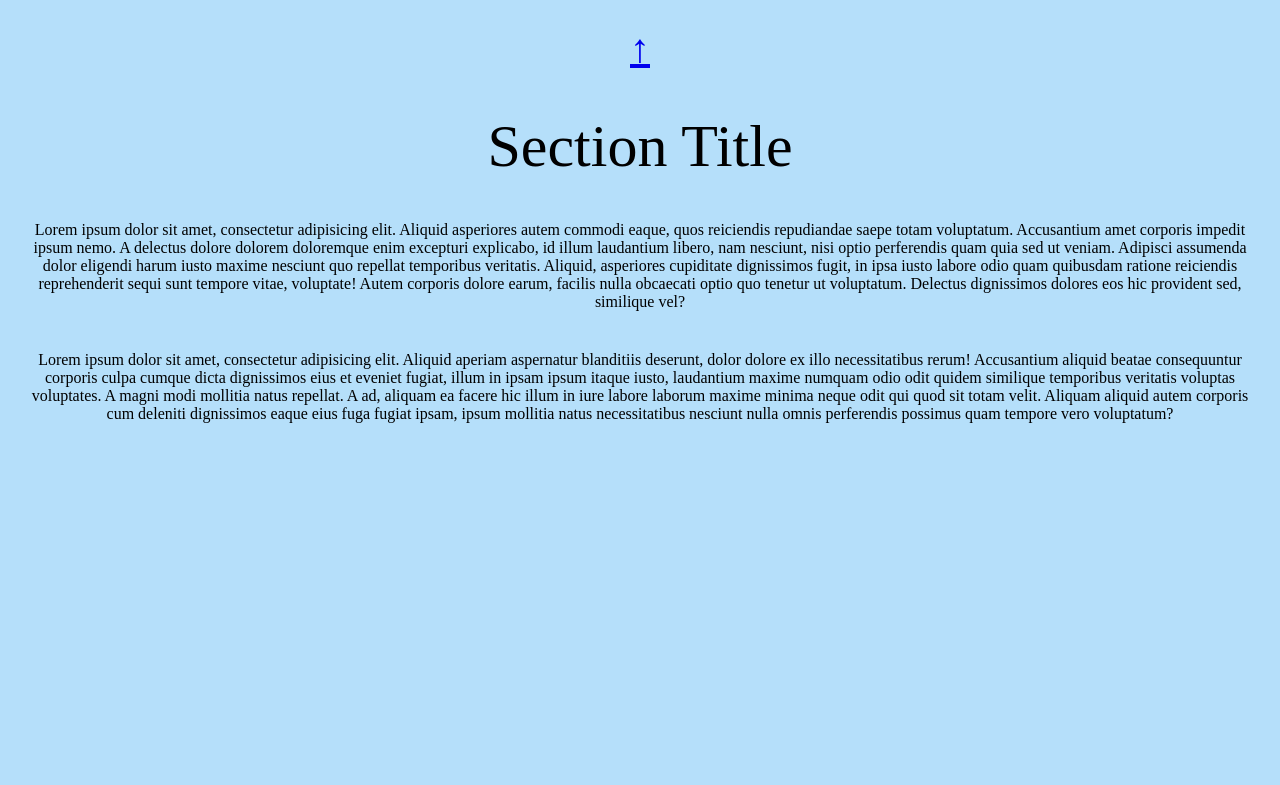
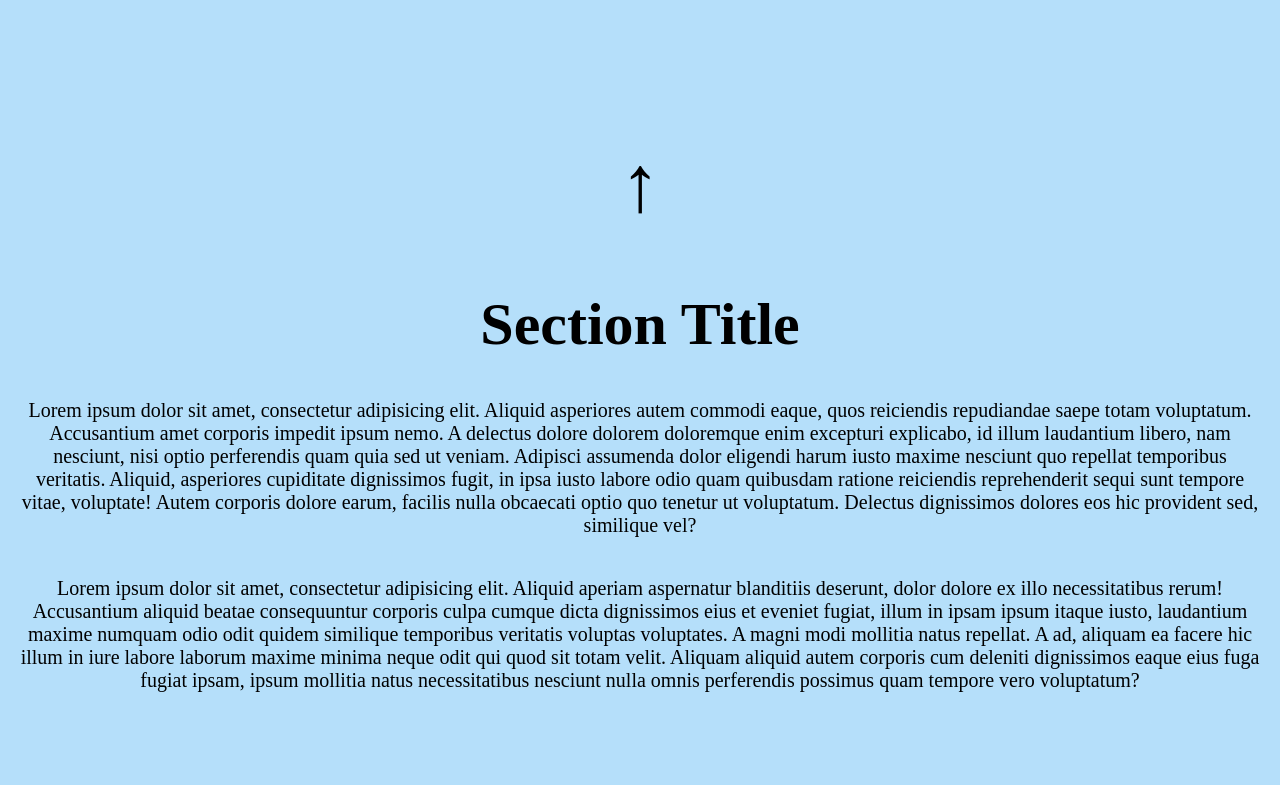
Before and after one commit to IRALAZARCHUK/may_html, a plain HTML site: page lesson4/HW4.3.html in a window 1280 px wide. Shown: the part 1615-2400 px from the top of the page. Drawn offline with Linux system fonts and the light colour scheme.

Commit message:
flashbacks

```diff
--- a/lesson4/HW4.3.html
+++ b/lesson4/HW4.3.html
@@ -15,50 +15,51 @@
             background-color: #bff6bf;
             height: 100vh;
             text-align: center;
-            padding-top: 40px;
-            padding-bottom: 40px;
         }
 
         #pink {
             background-color: #d1abc6;
             height: 100vh;
             text-align: center;
-            padding-top: 40px;
-            padding-bottom: 40px;
+
         }
 
         #blue {
             background-color: #b5dffa;
             height: 100vh;
             text-align: center;
-            padding-top: 40px;
-            padding-bottom: 40px;
+
         }
 
         .flex {
+            display: flex;
             justify-content: center;
             align-items: center;
+            flex-direction: column;
+            text-align: center;
+        }
+        a{
+            font-size: 80px;
+            text-decoration: none;
+            color: black;
+            padding: 60px;
+        }
+        h2{
+            font-size: 60px;
         }
         p {
             text-align: center;
             padding-left: 20px;
             padding-right: 20px;
             padding-top: 40px;
+            font-size: 20px;
         }
 
-        a {
-            font-size: 40px;
-        }
-
-        .heading {
-            font-size: 60px;
-            padding-top: 40px;
-        }
     </style>
 </head>
 <body>
 <div id="green" class="flex">
-    <p class="heading">Section Title</p>
+    <h2>Section Title</h2>
     <p>Lorem ipsum dolor sit amet, consectetur adipisicing elit. Aliquid expedita nobis officiis omnis perspiciatis
         quidem quos, suscipit. A facere nesciunt nulla porro quaerat sed sequi sit veritatis! Doloribus eos, sed.
         Accusantium at dicta eligendi eum iste nisi praesentium veniam. Commodi corporis cupiditate, doloribus ipsa iste
@@ -74,12 +75,13 @@
         nostrum obcaecati, odit quas quibusdam ratione reprehenderit totam ullam. Ad commodi fugiat modi nihil quos
         similique, vero! Alias architecto blanditiis consectetur dignissimos doloribus ea enim ex expedita id illum
         ipsum modi, non perferendis placeat quae quaerat quisquam sint tempore temporibus!</p>
+
     <a href="#pink">&#8595;</a>
 
 </div>
 <div id="pink" class="flex">
     <a href="#green">&#8593;</a>
-    <p class="heading">Section Title</p>
+    <h2>Section Title</h2>
     <p>Lorem ipsum dolor sit amet, consectetur adipisicing elit. Aliquid asperiores autem commodi eaque, quos reiciendis
         repudiandae saepe totam voluptatum. Accusantium amet corporis impedit ipsum nemo. A delectus dolore dolorem
         doloremque enim excepturi explicabo, id illum laudantium libero, nam nesciunt, nisi optio perferendis quam quia
@@ -98,7 +100,7 @@
 </div>
 <div id="blue" class="flex">
     <a href="#pink">&#8593;</a>
-    <p class="heading">Section Title</p>
+     <h2>Section Title</h2>
     <p>Lorem ipsum dolor sit amet, consectetur adipisicing elit. Aliquid asperiores autem commodi eaque, quos reiciendis
         repudiandae saepe totam voluptatum. Accusantium amet corporis impedit ipsum nemo. A delectus dolore dolorem
         doloremque enim excepturi explicabo, id illum laudantium libero, nam nesciunt, nisi optio perferendis quam quia
```
